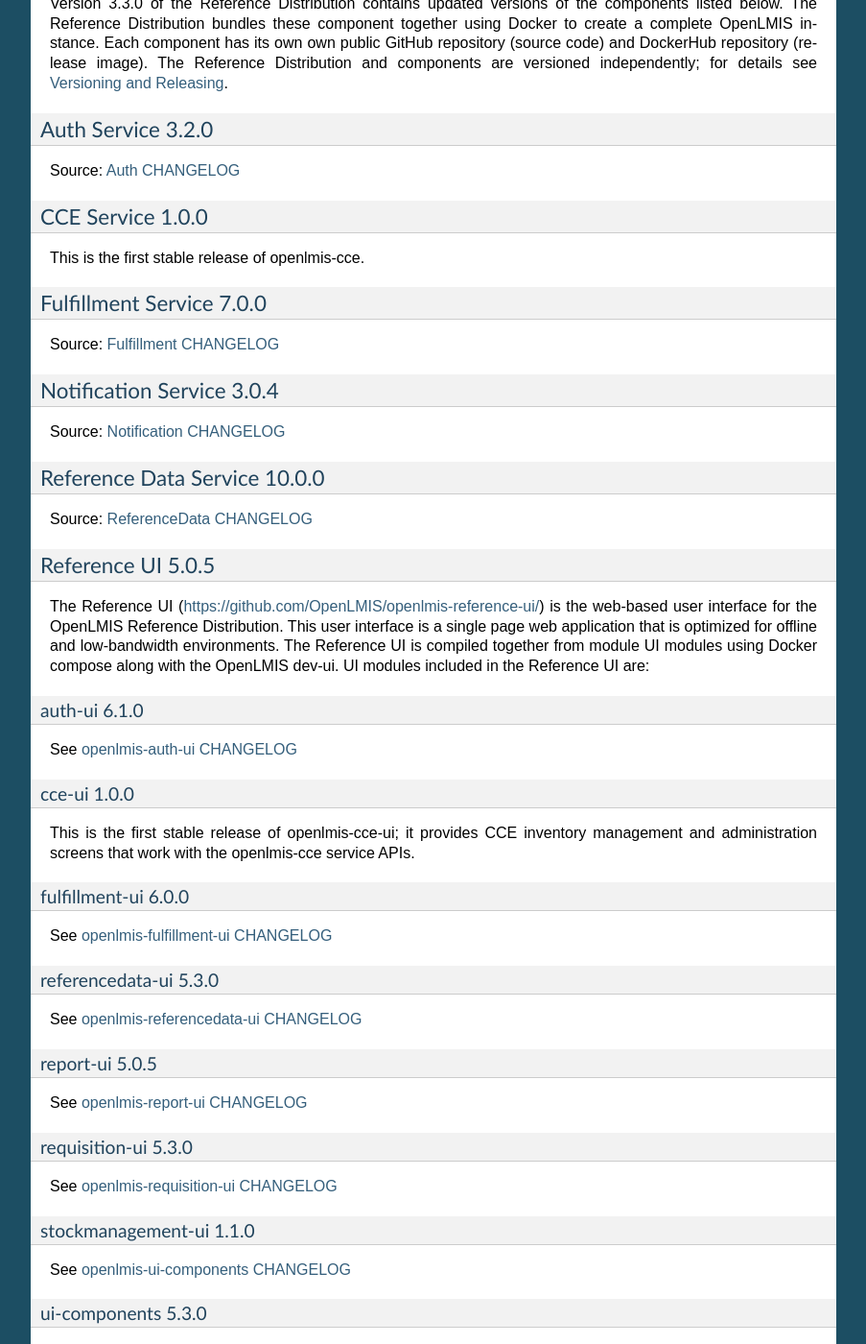
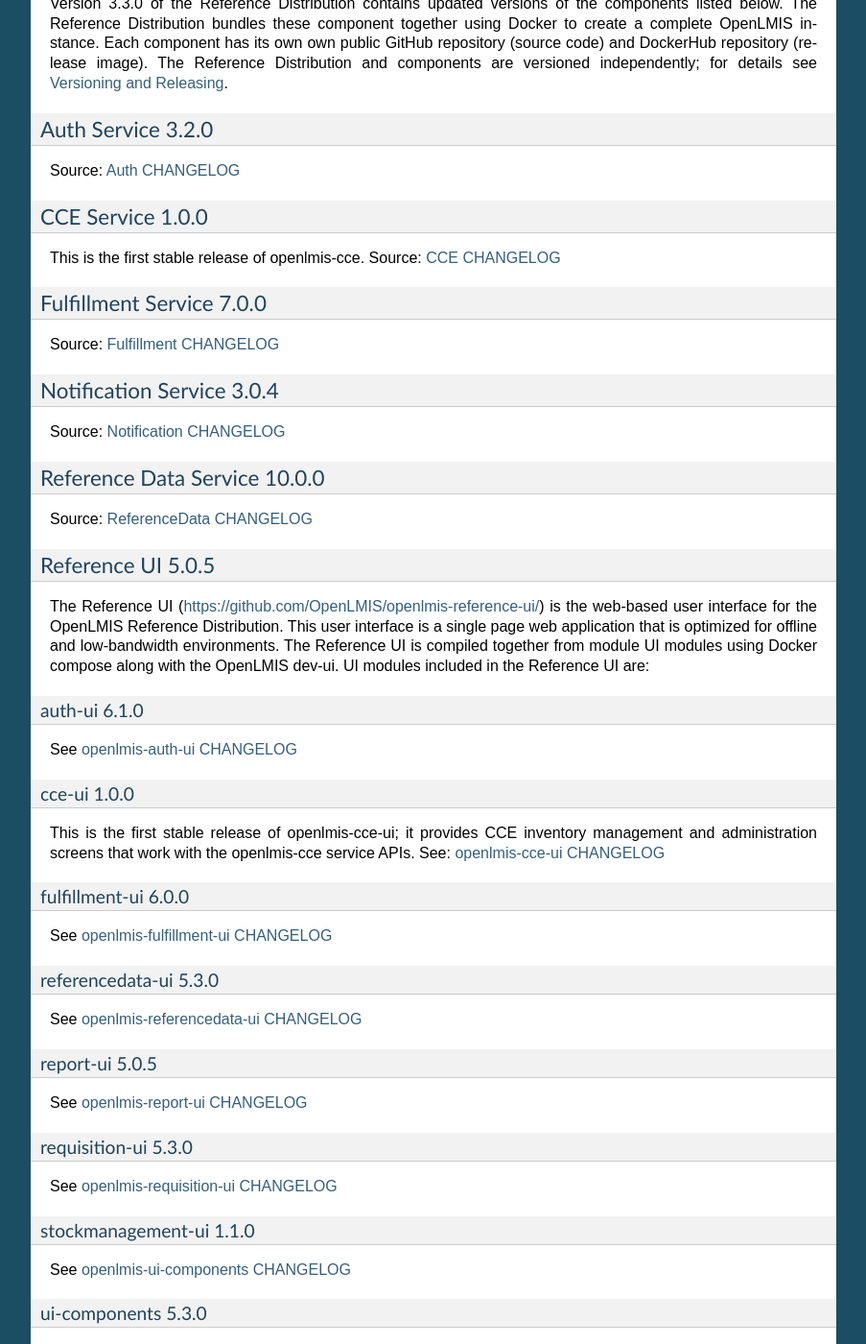
Before and after one commit to OpenLMIS/openlmis-ref-distro, a Sphinx documentation site: the page built from docs/source/releases/openlmis-ref-distro-v3.3.0.rst, in a window 1280 px wide and 1400 px high, scrolled down 3374 px. Shown: the whole window at 96% size, without its empty margins (198-1101 px from the left). Built offline with Sphinx 7.4.7, drawn with Linux system fonts in a browser that asks for light colours; pages that are not in the unit, such as notebooks, are missing from menus; some of the changed text lies outside the part shown.

Commit message:
Update All Changes by Component section

```diff
--- a/docs/source/releases/openlmis-ref-distro-v3.3.0.rst
+++ b/docs/source/releases/openlmis-ref-distro-v3.3.0.rst
@@ -167,6 +167,7 @@
 -----------------
 
 This is the first stable release of openlmis-cce.
+Source: `CCE CHANGELOG <https://github.com/OpenLMIS/openlmis-cce/blob/master/CHANGELOG.md>`_
 
 Fulfillment Service 7.0.0
 -------------------------
@@ -206,6 +207,7 @@
 
 This is the first stable release of openlmis-cce-ui; it provides CCE inventory management and
 administration screens that work with the openlmis-cce service APIs.
+See: `openlmis-cce-ui CHANGELOG <https://github.com/OpenLMIS/openlmis-cce-ui/blob/master/CHANGELOG.md>`_
 
 fulfillment-ui 6.0.0
 ~~~~~~~~~~~~~~~~~~~~
@@ -269,6 +271,8 @@
 future releases. Developers and implementers are discouraged from using this 1.0.1 version to build
 additional reports.
 
+Source: `Report CHANGELOG <https://github.com/OpenLMIS/openlmis-report/blob/master/CHANGELOG.md>`_
+
 Requisition Service 6.0.0
 -------------------------
 
@@ -286,6 +290,7 @@
 
 We now use an updated library for shared Java code called `service-util
 <https://github.com/OpenLMIS/openlmis-service-util>`_.
+Source: `Report CHANGELOG <https://github.com/OpenLMIS/openlmis-service-util/blob/master/CHANGELOG.md>`_
 
 Components with No Changes
 ==========================
```
